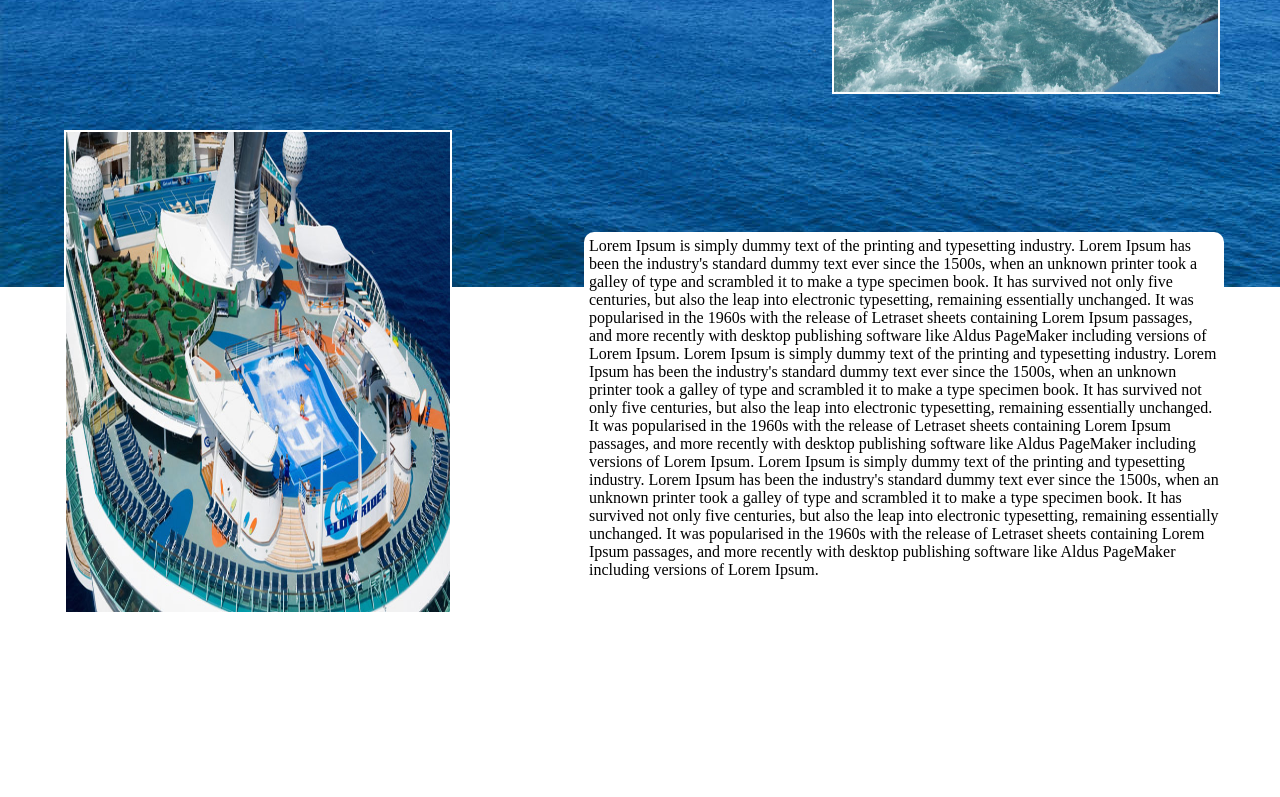
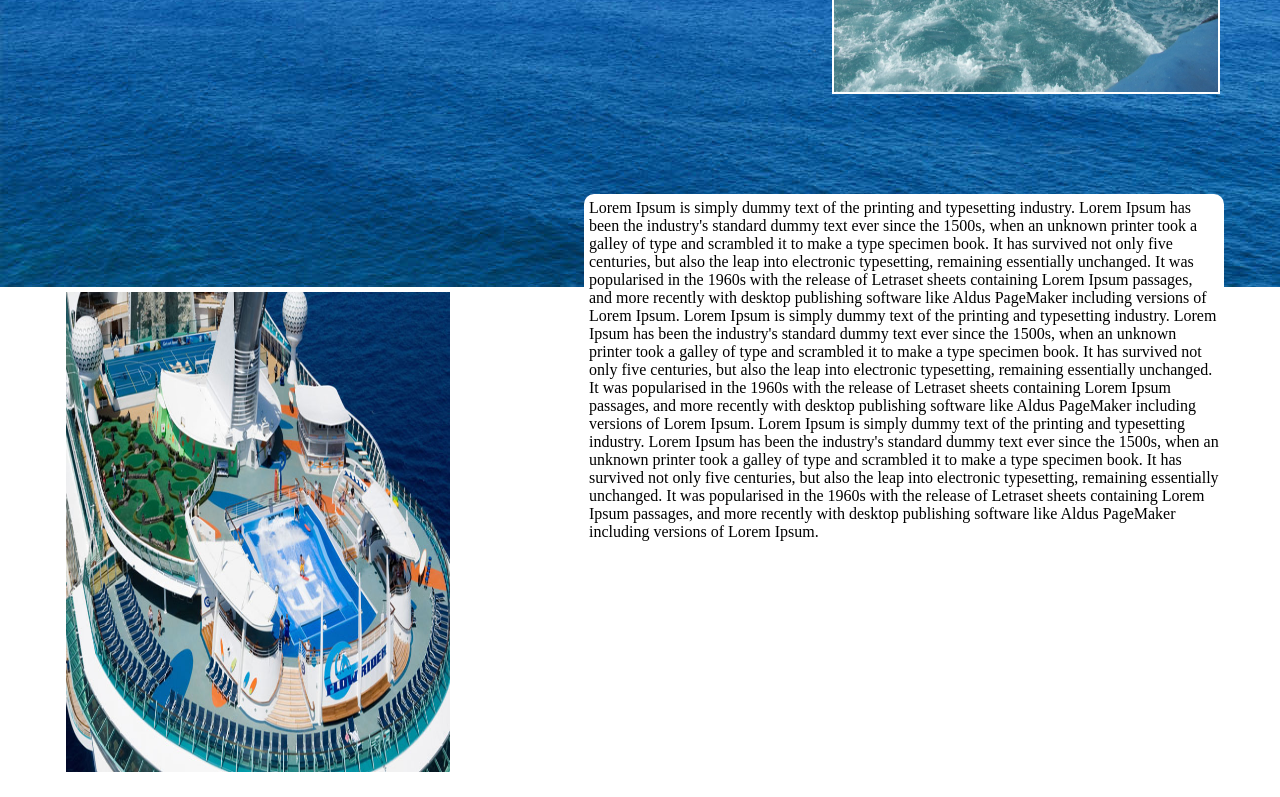
Before and after one commit to chrismanfredi/DWS_2_Final_Work, a plain HTML site: page Manfredi_Christopher_B9/index.html in a window 1280 px wide. Shown: the part 670-1467 px from the top of the page. Drawn offline with Linux system fonts and the light colour scheme.

Commit message:
updates
updates

```diff
--- a/Manfredi_Christopher_B9/css/main.css
+++ b/Manfredi_Christopher_B9/css/main.css
@@ -116,7 +116,7 @@ p {
 	width: 30%;
 	height: 60%;
 	position: absolute;
-	top: 100%;
+	top: 120%;
 	left: 5%;
 	border: 2px solid white;
 }
@@ -131,7 +131,7 @@ p {
 	width: 50%;
 	float: right;
 	margin-right: 5%;
-	margin-top: 18%;
+	margin-top: 15%;
 }
 
 .ships #oasis {
```
